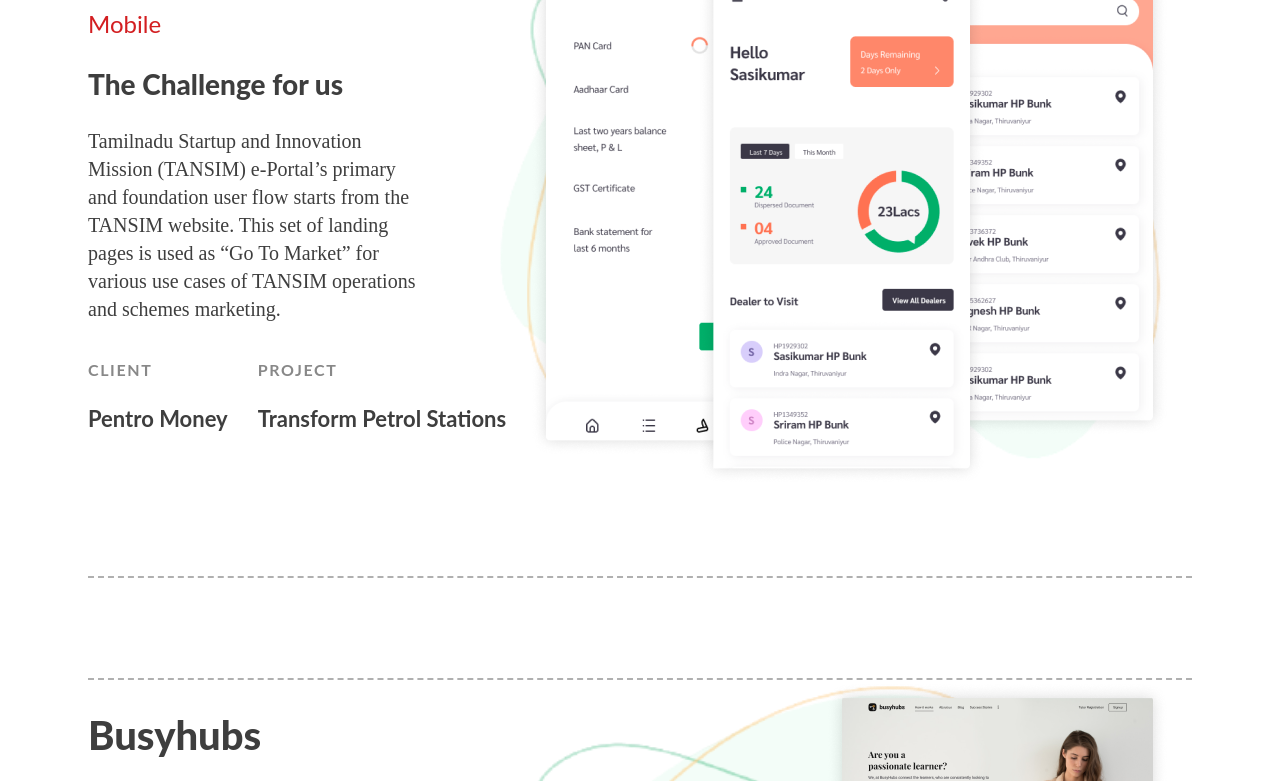
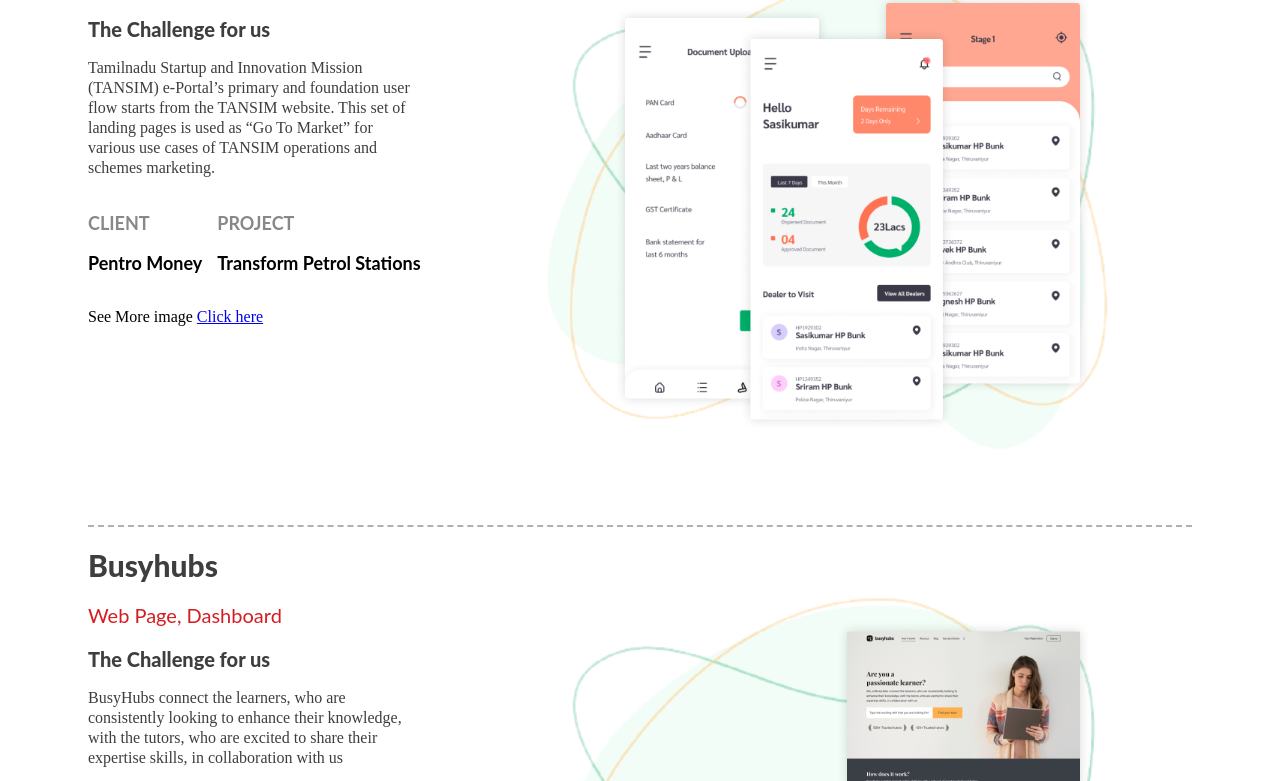
Before and after one commit to madhumathi0213/webiste, a Gatsby site: page /learning in a window 1280 px wide. Shown: the part 648-1429 px from the top of the page. Built offline with nearby package versions, Linux system fonts and the light colour scheme; Gatsby itself is replaced by a stand-in of ours.

Commit message:
css changes

```diff
--- a/src/components/prodjar/body.css
+++ b/src/components/prodjar/body.css
@@ -1,64 +1,54 @@
 .main_class{
     margin: 0px 80px;
-    max-width: 100vw;
     display: flex;
 }
 .main_class1
 {
-    flex-basis:40vw;
+    flex-basis:60vw;
     /* margin-right: 50px; */
 }
 .main_class2
 {
-    flex-basis: 60vw;
-}
-
-.table{
+    background-image: url("../../images/prodjar/background.png");
+    background-repeat: no-repeat;
+    background-size: 100%;
+    padding: 20px;
+    text-align: center;
+    justify-content: center;
+    align-items: center;
     display: flex;
+    background-position: center;
 }
 .line{
     margin:0px 80px;
     border-top: 2px dashed #B0B0B0  ;
 }
-.line_2{
-    margin-bottom: 100px;
-    margin : 120px 80px 100px 80px;
-    border-top: 2px dashed #B0B0B0;
-}
 .title{
     font-family: Lato;
     font-style: normal;
     font-weight: 800;
-    font-size: 40px;
-    line-height: 56px;
+    font-size: 30px;
+    line-height: 36px;
     color: #3E3E3E;
 }
 .sub_title{
     font-family: Lato;
     font-style: normal;
     font-weight: normal;
-    font-size: 24px;
-    line-height: 34px;
+    font-size: 20px;
+    line-height: 24px;
     color: #D31E21;
 }
 .topic{
     font-family: Lato;
     font-style: normal;
     font-weight: 800;
-    font-size: 28px;
-    line-height: 39px;
+    font-size: 20px;
+    line-height: 24px;
     color: #3E3E3E;
 }
 .image{
-    z-index: 1;
-    position: absolute;
-}
-.background{
-     margin-top: -100px;
-     margin-left: -70px;
-     width: 800px;
-     z-index: -1;
-     position: absolute;
+    height: 75%;
 }
 .description{
     font-family: Nunito;
@@ -66,30 +56,34 @@
     /* width: 400px; */
     margin-right: 100px;
     font-weight: normal;
-    font-size: 20px;
-    line-height: 28px;
+    font-size: 16px;
+    line-height: 20px;
     color: #3E3E3E;
 }
-.table_content1 , .table_content3{
+
+.table{
+    display: flex;
     font-family: Lato;
     font-style: normal;
     font-weight: bold;
-    font-size: 16px;
+    font-size: 18px;
     line-height: 22px;
-    letter-spacing: 0.1em;
+    /* letter-spacing: 0.1em; */
+}
+.table_content1 , .table_content3
+{
+    color: #888888;
     text-transform: uppercase;
-    color: #888888;
+
 }
 .table_content3 , .table_content4{
 
-    margin-left: 30px;
+    margin-left: 15px;
 }
 .table_content2 , .table_content4
 {
     font-family: Lato;
     font-style: normal;
     font-weight: bold;
-    font-size: 22px;
-    line-height: 31px;
-    color: #3E3E3E;
+
 }
--- a/src/components/prodjar/body.js
+++ b/src/components/prodjar/body.js
@@ -1,6 +1,5 @@
 import React from 'react'
 import "./body.css"
-import background from "../../images/prodjar/background.png"
 const body = (props) =>
 {
     return(
@@ -22,11 +21,11 @@
                  <p className="table_content4">{props.table_content4}</p>
              </div>
              </div>
+            <p>See More image  <a href='#'> Click here</a></p>
+
         </div>
         <div className="main_class2">
-            {/* <a href='#'> Click here</a> */}
             <img className="image" src={props.image}></img>
-            <img className="background" src={background}></img>
         </div>
         </div>
         <div className="line_2"></div>
```
